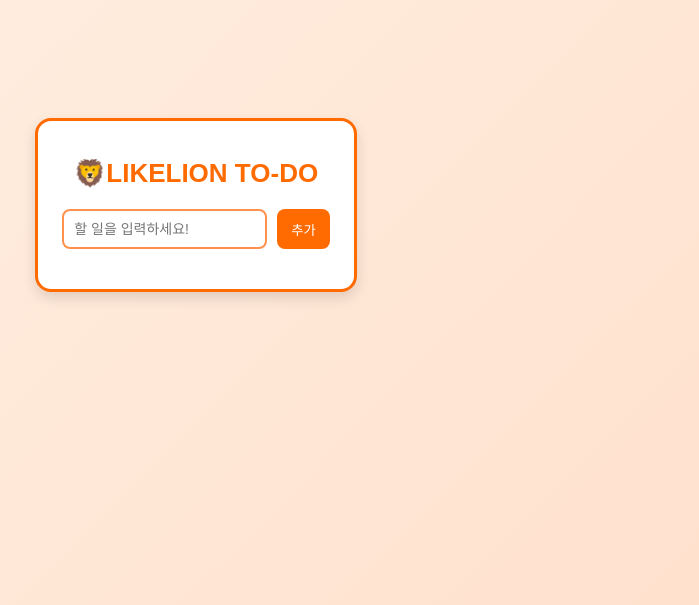
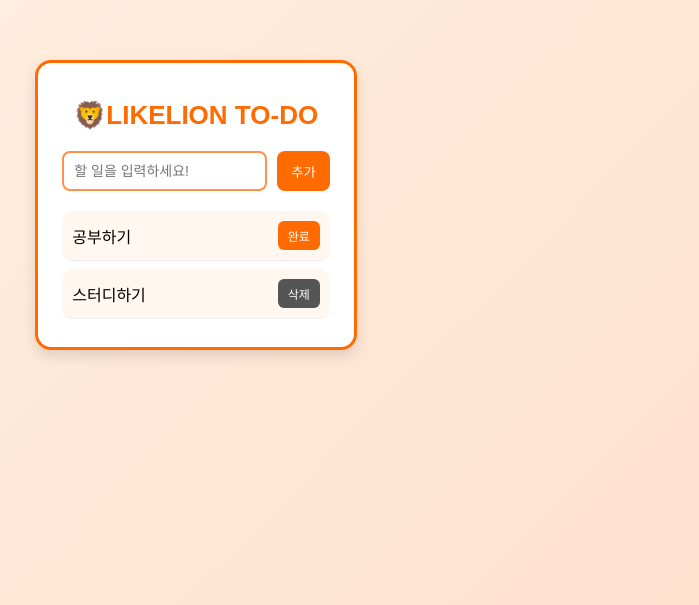
Before and after one commit to 2026-LIKELION-DS/FE_Study, a React (Vite) app: page / in a window 1280 px wide. Shown: the part 195-800 px from the top of the page, without its empty margins (444-1143 px from the left). Built offline with nearby package versions, Linux system fonts and the light colour scheme.

Commit message:
feat: TodoItem 컴포넌트 구현

```diff
--- a/App.tsx
+++ b/App.tsx
@@ -1,17 +1,39 @@
 import React from 'react';
 import { TodoInput } from './components/TodoInput';
+import { TodoItem } from './components/TodoItem';
 import './style.css';
 
+export interface Todo{
+  id: number;
+  text: string;
+  isDone: boolean;
+}
 export const App = () => {
   // TodoInput 잘되는지 테스트
   const handleAddTodo = (text: string) => {
     console.log('입력받은 내용:', text);
     alert(`입력 성공!: ${text}`);
   }
+  // TodoItem 임의데이터
+  const dummyWorkigTodo: Todo = {id:1, text: '공부하기', isDone: false};
+  const dummyDoneTodo: Todo = {id:2, text: '스터디하기', isDone: true};
+  // 버튼 확인
+  const handleToggle = (id:number) => {
+    alert(`완료 버튼 클릭 (ID: ${id})`);
+  };
+  const handleDelete = (id: number) => {
+    alert(`삭제 버튼 클릭 (ID: ${id})`);
+  };
   return (
     <div className="todo-container">
       <h1 className="todo-container__header">🦁LIKELION TO-DO</h1>
       <TodoInput onAdd={handleAddTodo}/>
+      <div>
+        <ul className="render-container__list">
+          <TodoItem todo={dummyWorkigTodo} onToggle={handleToggle} onDelete={handleDelete}/>
+          <TodoItem todo={dummyDoneTodo} onToggle={handleToggle} onDelete={handleDelete}/>
+        </ul>
+      </div>
     </div>
   );
 };
--- a/components/TodoItem.tsx
+++ b/components/TodoItem.tsx
@@ -0,0 +1,25 @@
+import React from 'react';
+import type { Todo } from '../App';
+
+interface TodoItemProps {
+    todo: Todo;
+    onToggle: (id: number) => void;
+    onDelete: (id: number) => void;
+}
+
+export const TodoItem: React.FC<TodoItemProps> = ({ todo, onToggle, onDelete }) => {
+    return(
+        <li className="render-container__item">
+            <span className="render-container__text">{todo.text}</span>
+            {todo.isDone ? (
+                <button className="render-container__item-button delete" onClick = {()=> onDelete(todo.id)}>
+                    삭제
+                </button>
+            ):(
+                <button className="render-container__item-button complete" onClick={()=>onToggle(todo.id)}>
+                    완료
+                </button>
+            )}
+        </li>
+    );
+};
```
